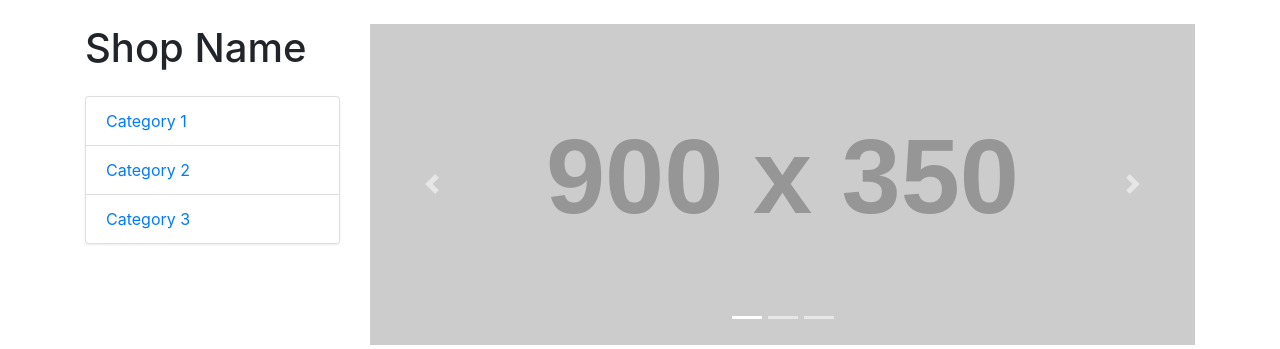
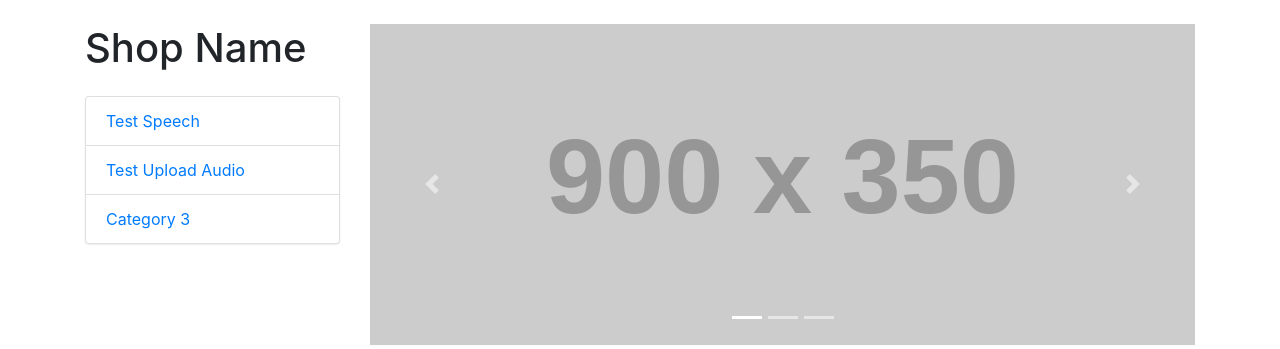
Before and after one commit to x4nth055/product_recommendation, a Flask app: page / in a window 1280 px wide. Shown: the part 56-405 px from the top of the page. Run offline with Flask 2, Linux system fonts and the light colour scheme; grey boxes labelled with a size stand in for pictures from a placeholder-image service; some libraries are stand-ins or nearby versions.

Commit message:
added test speech and test audio to home page

```diff
--- a/app.py
+++ b/app.py
@@ -44,8 +44,8 @@ def upload():
         print("hi2")
         return redirect(url_for("test_index"))
 
-@app.route("/test_audio")
-def test_index():
+@app.route("/test_upload_audio")
+def test_upload_audio():
     return render_template("test_audio.html")
 
 
--- a/templates/index.html
+++ b/templates/index.html
@@ -7,8 +7,8 @@
         <div class="col-lg-3">
             <h1 class="my-4">Shop Name</h1>
             <div class="list-group">
-                <a href="#" class="list-group-item">Category 1</a>
-                <a href="#" class="list-group-item">Category 2</a>
+                <a href="{{url_for('test_speech')}}" class="list-group-item">Test Speech</a>
+                <a href="{{url_for('test_upload_audio')}}" class="list-group-item">Test Upload Audio</a>
                 <a href="#" class="list-group-item">Category 3</a>
             </div>
         </div>
--- a/templates/user/login.html
+++ b/templates/user/login.html
@@ -7,7 +7,7 @@
 		background: #63738a;
     }
 	.login-form {
-		width: 390px;
+		width: 450px;
     	margin: 50px auto;
 	}
     .login-form form {
@@ -39,6 +39,7 @@
             {% if error %}
                 <p class="text-danger">Some of the credentials isn't correct, try again please.</h4>
             {% endif %}
+            <p class="text-warning">admin@admin.admin:admin is for admin dashboard</p>
             <div class="form-group">
                 <input type="email" id="email" name="email" class="form-control" placeholder="Email" required="required">
             </div>
```
